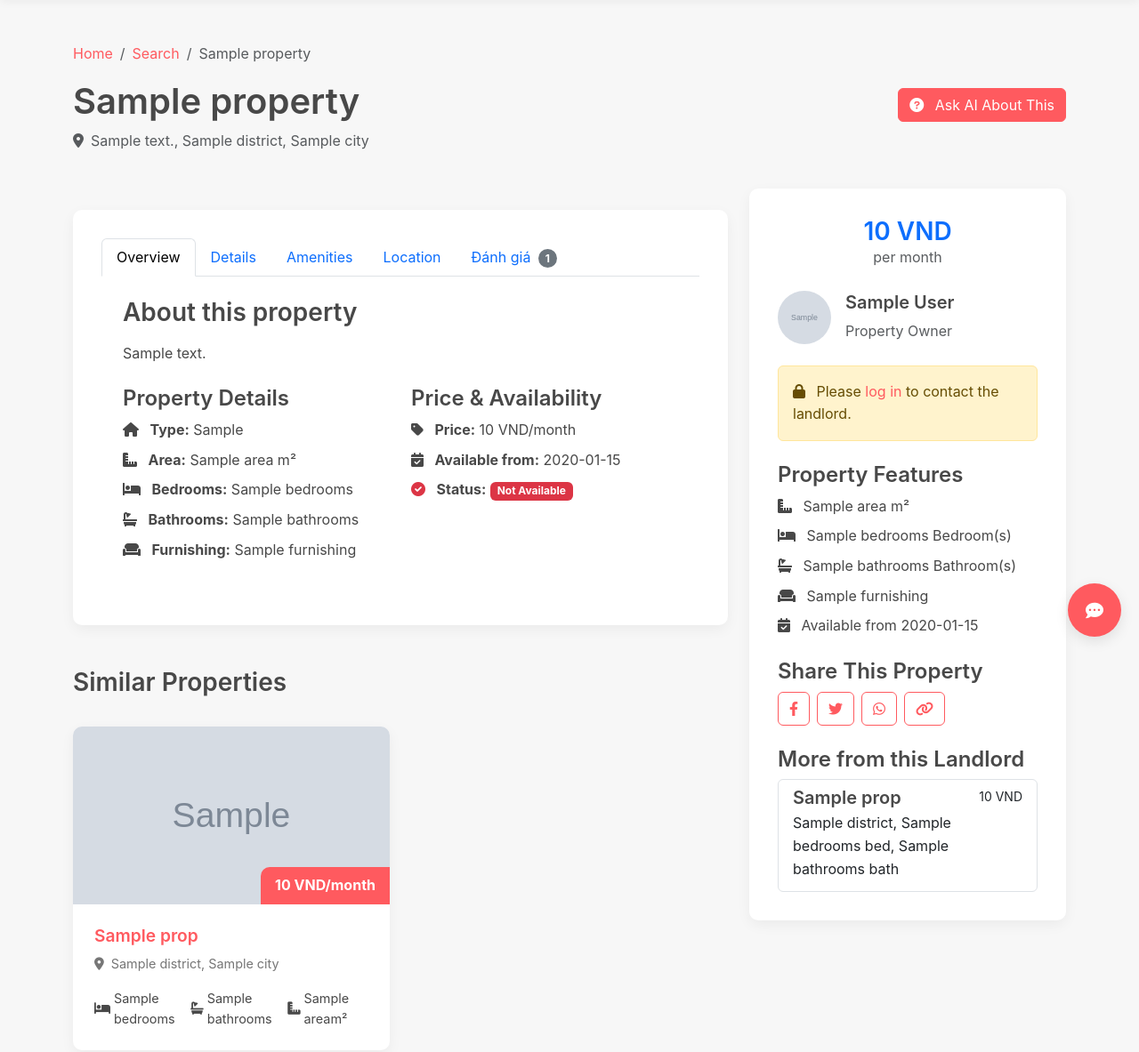
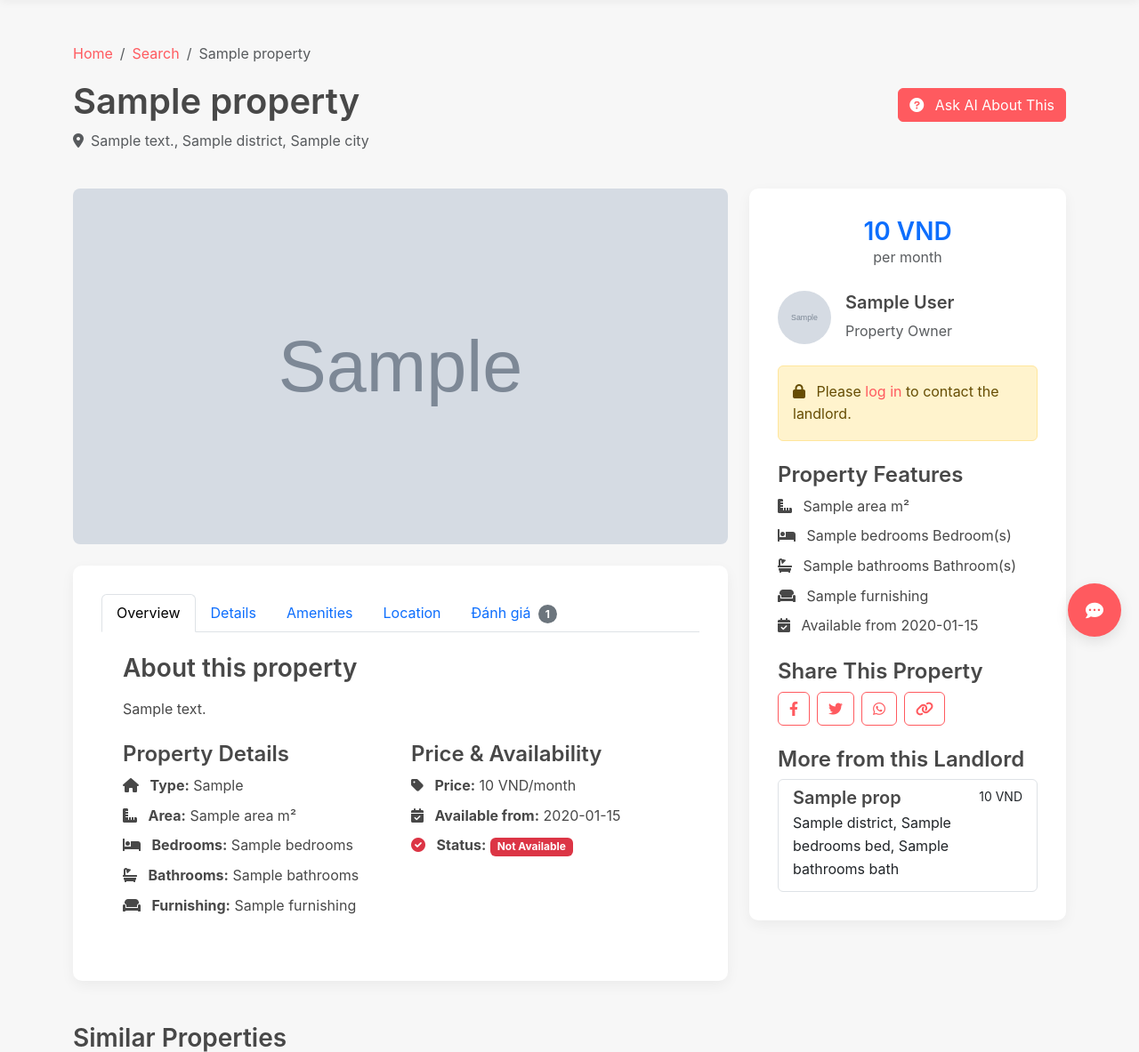
Before and after one commit to YCN-AFS/thuephongtro, a Python web app: template templates/property_details.html in a window 1280 px wide. Shown: the part 64-1247 px from the top of the page at 89% size. Run offline with Jinja, Linux system fonts and the light colour scheme; the template is opened without the code that fills it: most values are stand-ins (such as "Sample title", 1, 10 or a date in 2020); grey boxes marked "Sample" are stand-in pictures.

Commit message:
Show property images properly and ensure consistent display when missing
Replaces carousel div with img tag for property images and updates default image URL in property_details.html.

Replit-Commit-Author: Agent
Replit-Commit-Session-Id: c89f1d45-c151-470d-ad0d-481719afc24d

```diff
--- a/templates/property_details.html
+++ b/templates/property_details.html
@@ -50,9 +50,7 @@
                     <div class="carousel-inner rounded">
                         {% for image in property.images %}
                             <div class="carousel-item {{ 'active' if loop.first else '' }}">
-                                <div class="property-detail-carousel">
-                                    <div class="carousel-item" style="background-image: url('{{ image.url }}');"></div>
-                                </div>
+                                <img src="{{ image.url }}" class="d-block w-100" alt="{{ property.title }}" style="height: 400px; object-fit: cover; border-radius: 8px;">
                             </div>
                         {% endfor %}
                     </div>
@@ -68,7 +66,7 @@
                     {% endif %}
                 </div>
             {% else %}
-                <div class="property-detail-image mb-4" style="background-image: url('https://pixabay.com/get/g42f931ecb58762a33b28eea42149ea8048d743915478c2331a5a36343a1a8d9461ed6ed14be306dd5945c24ad347f0d560eddd76f8ca7c0de4c6bab2038fc7b0_1280.jpg');"></div>
+                <div class="property-detail-image mb-4" style="background-image: url('https://images.unsplash.com/photo-1580587771525-78b9dba3b914?ixlib=rb-4.0.3&ixid=MnwxMjA3fDB8MHxwaG90by1wYWdlfHx8fGVufDB8fHx8&auto=format&fit=crop&w=1600&q=80'); height: 400px; background-position: center; background-size: cover; border-radius: 8px;"></div>
             {% endif %}
 
             <!-- Property Information Tabs -->
```
